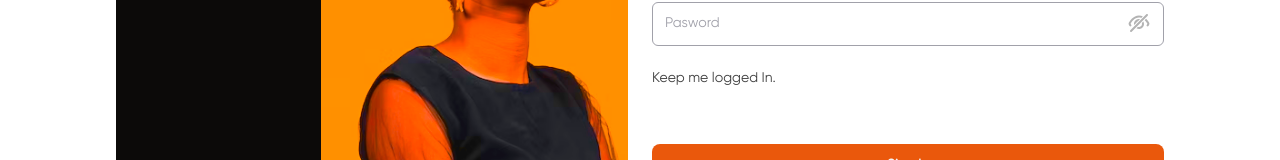
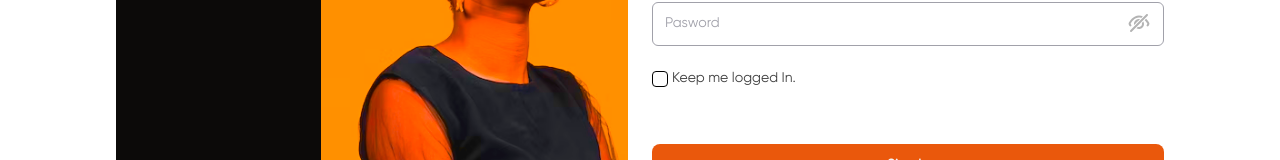
Before and after one commit to theCephas/first-collection, a Next.js app: page /auth/get-started in a window 1280 px wide. Shown: the part 346-506 px from the top of the page. Built offline with nearby package versions, Linux system fonts and the light colour scheme; a web font is replaced by a local one.

Commit message:
Checkbox done

```diff
--- a/src/app/auth/(components)/AuthIcons.tsx
+++ b/src/app/auth/(components)/AuthIcons.tsx
@@ -64,11 +64,30 @@ export const HideIcon = () => {
         fill="#B3B3B3"
       />
       <path
-        fill-rule="evenodd"
-        clip-rule="evenodd"
+        fillRule="evenodd"
+        clipRule="evenodd"
         d="M12.4997 8C9.73831 8 7.49974 10.2386 7.49974 13C7.49974 15.7614 9.73831 18 12.4997 18C15.2612 18 17.4997 15.7614 17.4997 13C17.4997 10.2386 15.2612 8 12.4997 8ZM9.49974 13C9.49974 11.3431 10.8429 10 12.4997 10C14.1566 10 15.4997 11.3431 15.4997 13C15.4997 14.6569 14.1566 16 12.4997 16C10.8429 16 9.49974 14.6569 9.49974 13Z"
         fill="#B3B3B3"
       />
     </svg>
   );
 };
+
+export const CheckIcon = () => {
+  return (
+    <svg
+      xmlns="http://www.w3.org/2000/svg"
+      width="15"
+      height="15"
+      viewBox="0 0 10 10"
+      fill="none"
+    >
+      <path
+        fillRule="evenodd"
+        clipRule="evenodd"
+        d="M8.69716 2.36501C8.88677 2.56577 8.87773 2.88222 8.67698 3.07183L3.82422 7.65517C3.63152 7.83717 3.33028 7.83717 3.13759 7.65517L1.32367 5.94196C1.12292 5.75235 1.11388 5.43589 1.30349 5.23514C1.4931 5.03438 1.80956 5.02535 2.01031 5.21496L3.48091 6.60391L7.99034 2.34483C8.1911 2.15522 8.50755 2.16426 8.69716 2.36501Z"
+        fill="#040404"
+      />
+    </svg>
+  );
+};
--- a/src/app/auth/get-started/page.tsx
+++ b/src/app/auth/get-started/page.tsx
@@ -2,12 +2,18 @@
 import React, { useState } from "react";
 import { AuthWrapper } from "../(components)/AuthWrapper";
 import Image from "next/image";
-import { BackIcon, HideIcon, ShowIcon } from "../(components)/AuthIcons";
+import {
+  BackIcon,
+  CheckIcon,
+  HideIcon,
+  ShowIcon,
+} from "../(components)/AuthIcons";
 
 const Login = () => {
   const [seePassword, setSeePassword] = useState(false);
   const [hasAcc, setHasAcc] = useState(true);
   const [passwordFocus, setPasswordFocus] = useState(false);
+  const [checked, setChecked] = useState(false);
 
   return (
     <AuthWrapper
@@ -119,10 +125,16 @@ const Login = () => {
                 </aside>
               </div>
             </label>
-            {/* Check */}
-            <p className="text-neutral-700 text-sm font-normal gilroy leading-tight">
-              Keep me logged In.
-            </p>
+            {/* CheckBox */}
+            <div className="text-neutral-700 text-sm font-normal gilroy leading-tight flex items-center gap-1">
+              <div
+                onClick={() => setChecked((prev) => !prev)}
+                className={`bg-transparent rounded border border-black w-4 h-4 cursor-pointer flex items-center justify-center`}
+              >
+                {checked && <CheckIcon />}
+              </div>
+              <span>Keep me logged In.</span>
+            </div>
 
             {/* ACTION BUTTONS */}
             <div className="w-full mt-8 flex flex-col gap-3  ">
```
